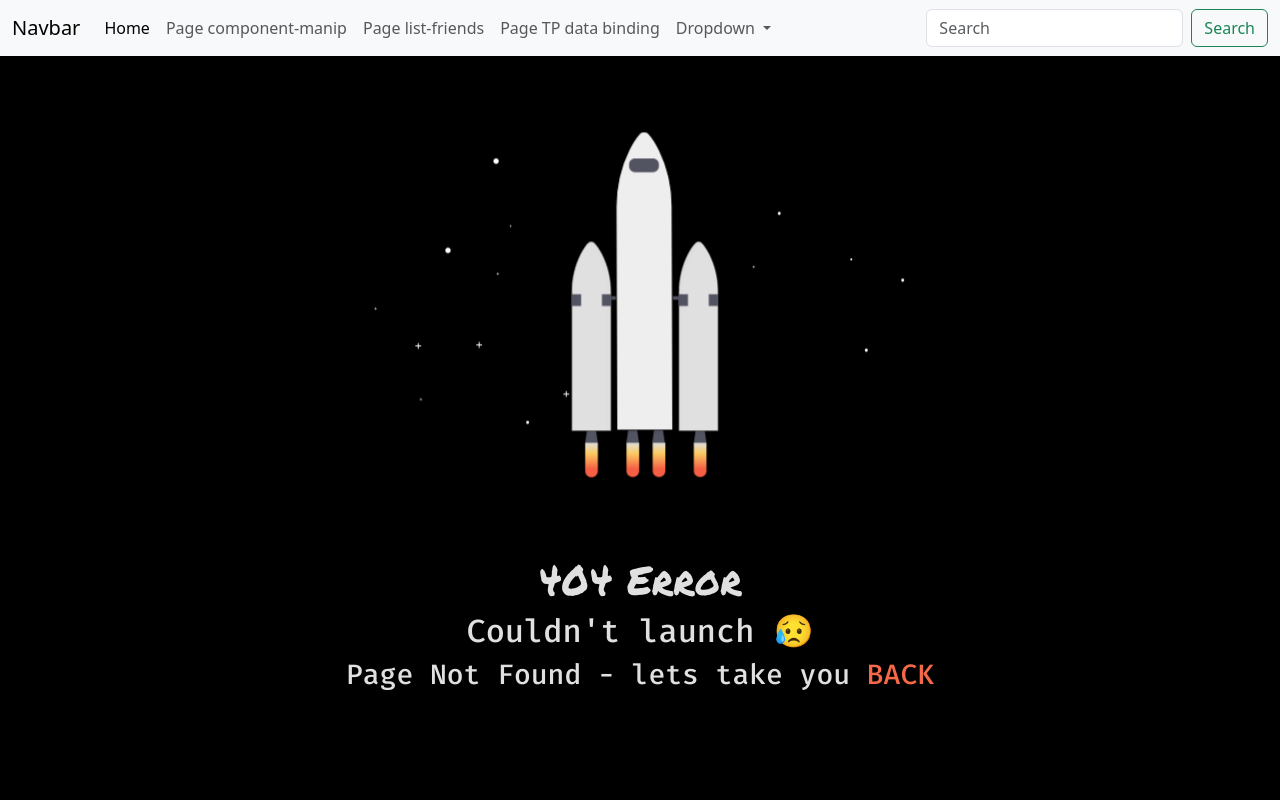
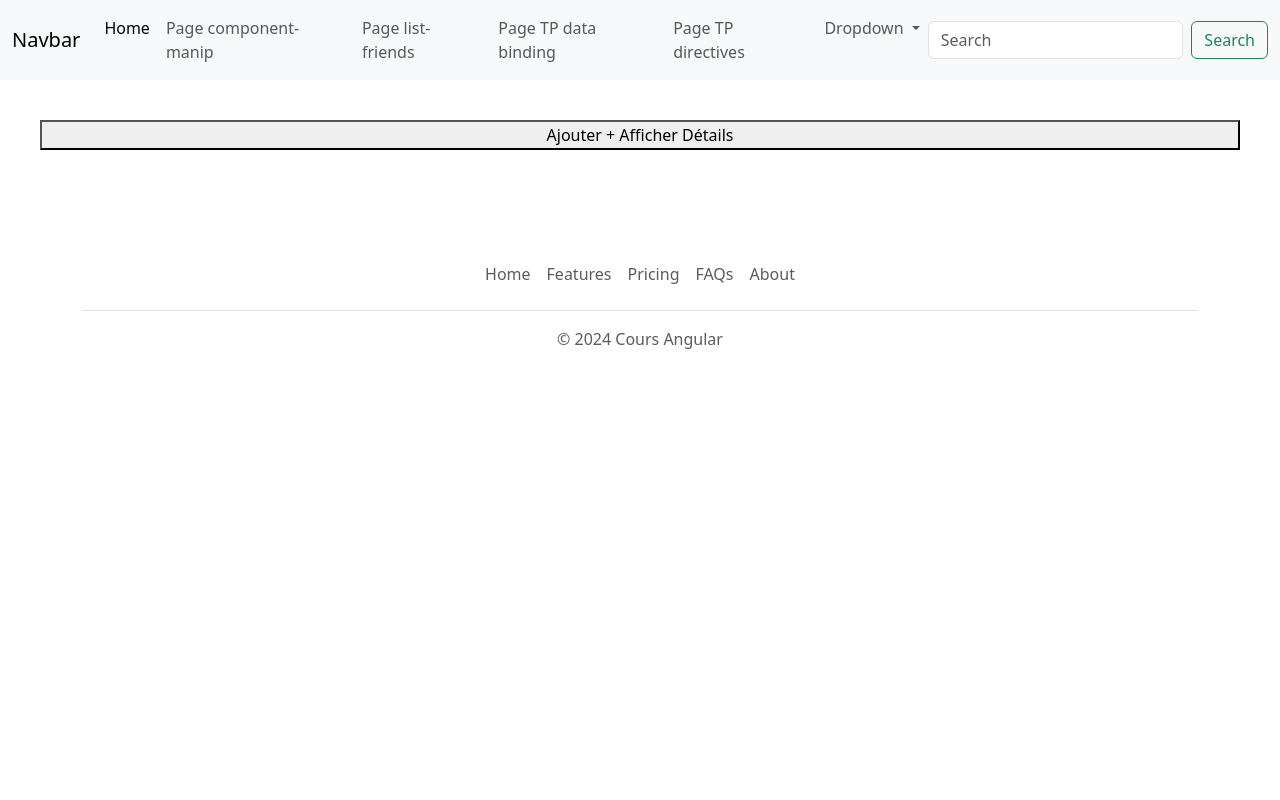
Before and after one commit to J0hD3v/projet-angular, an Angular app: page /app-tp-directives in a window 1280 px wide. Shown: the top 800 px of the page. Built offline with nearby package versions, Linux system fonts and the light colour scheme.

Commit message:
tp directives + fix onefriend

```diff
--- a/src/app/app.routes.ts
+++ b/src/app/app.routes.ts
@@ -9,5 +9,6 @@ export const routes: Routes = [
   { path: 'app-component-manip', loadComponent: () => import('./tp/component-manip/component-manip.component').then(m => m.ComponentManipComponent) },
   { path: 'app-list-friends', loadComponent: () => import('./tp/list-friends/list-friends.component').then(m => m.ListFriendsComponent) },
   { path: 'app-tp-data-binding', loadComponent: () => import('./tp/tp-data-binding/tp-data-binding.component').then(m => m.TPDataBindingComponent) },
+  { path: 'app-tp-directives', loadComponent: () => import('./tp/tp-directives/tp-directives.component').then(m => m.TpDirectivesComponent) },
   { path: '**', loadComponent: () => import('./not-found/not-found.component').then(m => m.NotFoundComponent) },
 ];
--- a/src/app/navbar/navbar.component.html
+++ b/src/app/navbar/navbar.component.html
@@ -14,6 +14,9 @@
           </li>
           <li class="nav-item">
             <a class="nav-link" routerLink="/app-tp-data-binding">Page TP data binding</a>
+          </li>
+          <li class="nav-item">
+            <a class="nav-link" routerLink="/app-tp-directives">Page TP directives</a>
           </li>
           <li class="nav-item dropdown">
             <a class="nav-link dropdown-toggle" href="#" role="button" data-bs-toggle="dropdown" aria-expanded="false">
--- a/src/app/tp/list-friends/one-friend/one-friend.component.css
+++ b/src/app/tp/list-friends/one-friend/one-friend.component.css
@@ -3,5 +3,5 @@
 }
 
 .amiOff {
-    background: linear-gradient(166deg, rgb(173, 2, 2) 0%, rgba(255,0,0,1) 18%, rgba(255,150,0,1) 100%);
+    background: linear-gradient(166deg, rgba(144,0,0,1) 0%, rgba(255,0,0,1) 18%, rgba(255,150,0,1) 100%);
 }
--- a/src/app/tp/list-friends/one-friend/one-friend.component.html
+++ b/src/app/tp/list-friends/one-friend/one-friend.component.html
@@ -8,7 +8,7 @@ Statut: {{oneFriendStatus}}
 Rappel statut: {{getOneFriendStatus()}}
     </pre>
     <p class="card-text">Réputation :  {{oneFriendStatus=='Online' ? 'Ringard' : 'Cool'}}</p>
-    <p>Statut : <span [style.color]="oneFriendStatus=='Online' ? 'green' : 'red'">●</span></p>
+    <p>Statut : <span [style.color]="oneFriendStatus=='Online' ? 'green' : 'red'" [style]>●</span></p>
     <img [src]="oneFriendImg" alt="image mario">
     <p>test injection XSS : {{oneFriendXss}}</p>
 </article>
--- /dev/null
+++ b/src/app/tp/tp-directives/tp-directives.component.html
@@ -0,0 +1,7 @@
+<section class="d-flex flex-column text-center m-4 p-3">
+    <button (click)="changeVisibility();boostArray()">Ajouter + {{isDisplayed ? 'Masquer' : 'Afficher'}} Détails</button>
+    <br>
+    <p *ngIf="isDisplayed">du texte</p>
+    <br>
+    <p [ngStyle]="{background: i>5 ? 'green' : 'transparent'}" *ngFor="let case of displayedArray; let i=index">{{case}}</p>
+</section>
--- /dev/null
+++ b/src/app/tp/tp-directives/tp-directives.component.ts
@@ -0,0 +1,25 @@
+import { Component } from '@angular/core';
+import { NgIf } from '@angular/common';
+import { NgFor } from '@angular/common';
+import { NgStyle } from '@angular/common';
+
+@Component({
+  selector: 'app-tp-directives',
+  imports: [
+    NgIf,
+    NgFor,
+    NgStyle,
+  ],
+  templateUrl: './tp-directives.component.html',
+  styleUrl: './tp-directives.component.css'
+})
+export class TpDirectivesComponent {
+  isDisplayed: boolean = false
+  displayedArray: number[] = []
+  changeVisibility():void {
+    this.isDisplayed = !this.isDisplayed
+  }
+  boostArray():void {
+    this.displayedArray.push(this.displayedArray.length +1)
+  }
+}
```
Also changed, not shown: src/app/tp/tp-directives/tp-directives.component.css (added), 1 other file (tests, documents, lock files or other folders).
